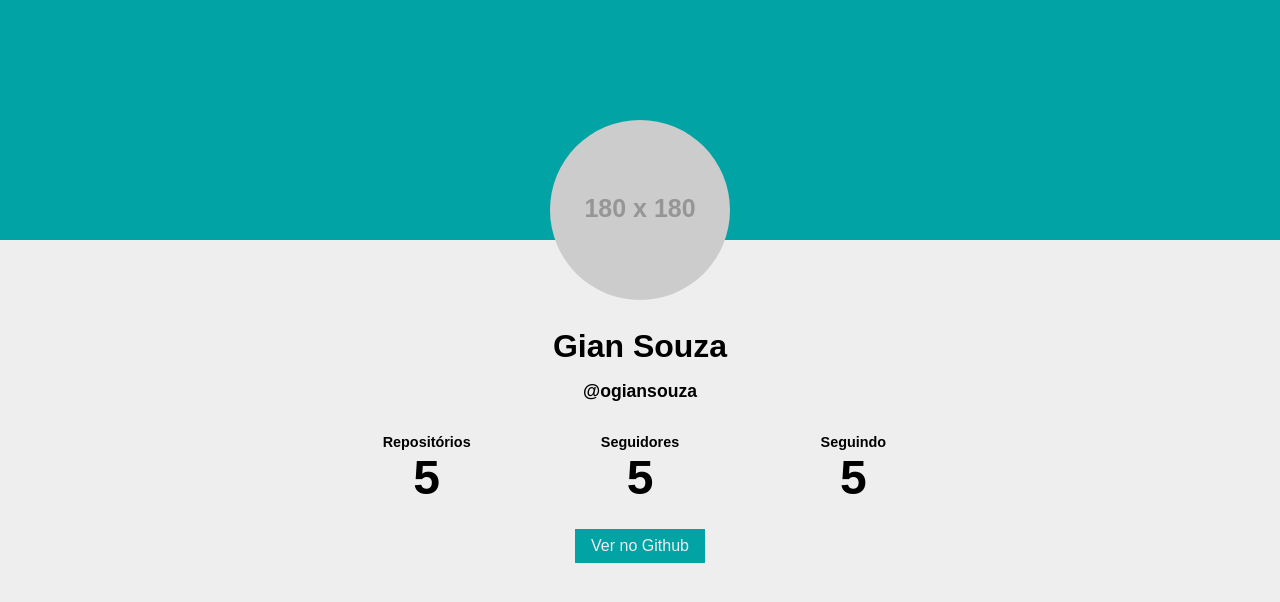
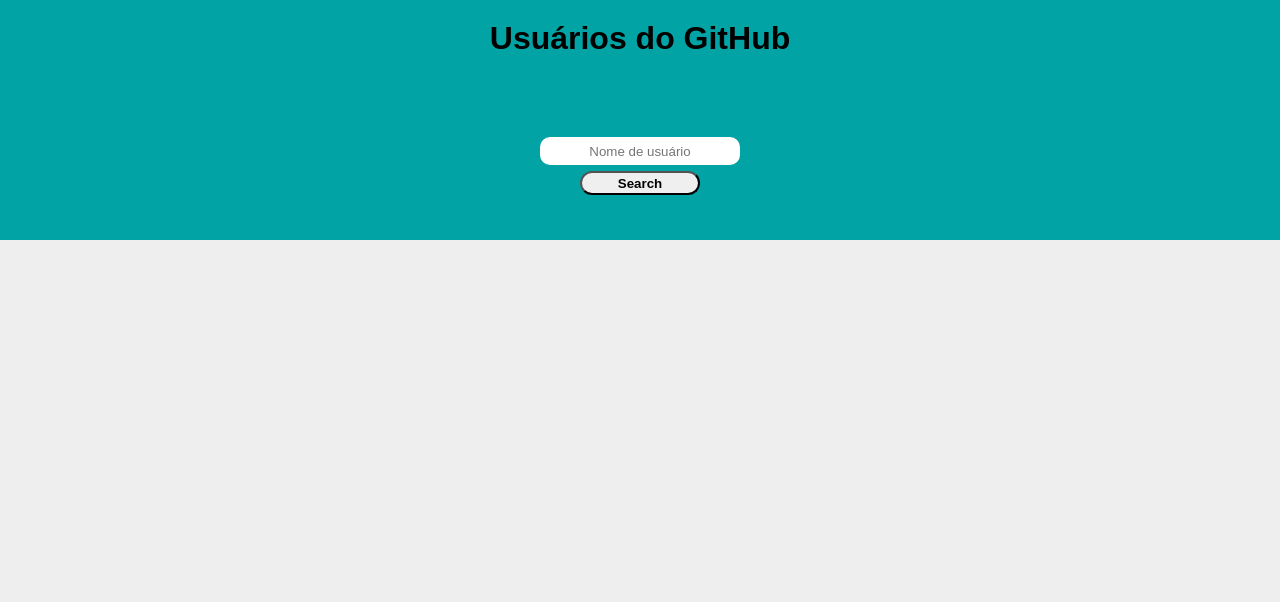
Before and after one commit to DanielMart1ns/Modulo_Front-End, a plain HTML site: page index.html in a window 1280 px wide. Drawn offline with Linux system fonts and the light colour scheme; no server answers; placeholder pictures from the web are drawn by us.

Commit message:
feat: inclusão de campo de busca

```diff
--- a/index.html
+++ b/index.html
@@ -9,25 +9,32 @@
 </head>
 <body>
     <header>
+        <h1 class="title">Usuários do GitHub</h1>
         <div class="container">
+            <form id="formulario">
+                <input type="text" id="dadosDePesquisa" placeholder="Nome de usuário" required>
+                <button type="submit">Search</button>
+            </form>
+            <div class="resultado">
                 <img id="avatar" class="profile-avatar" src="https://via.placeholder.com/180x180" alt=".">
-            <h1 id="name" class="profile-name">Gian Souza</h1>
-            <h2  id="userName" class="profile-username">@ogiansouza</h2>
+                <h1 id="name" class="profile-name">Nome</h1>
+                <h2  id="userName" class="profile-username">Nome de usuário</h2>
                 <ul class="numbers">
                     <li class="numbers-item">
                         <h4>Repositórios</h4>
-                    <span id="repos">5</span>
+                        <span id="repos">-</span>
                     </li>
                     <li class="numbers-item">
                         <h4>Seguidores</h4>
-                    <span id="followers">5</span>
+                        <span id="followers">-</span>
                     </li>
                     <li class="numbers-item">
                         <h4>Seguindo</h4>
-                    <span id="following">5</span>
+                        <span id="following">-</span>
                     </li>
                 </ul>
                 <a id="userLink" href="#" class="profile-link">Ver no Github</a>
+            </div>
         </div>
     </header>
 
--- a/main.css
+++ b/main.css
@@ -11,6 +11,10 @@
     list-style-type: none;
 }
 
+.Error{
+    background-color: rgb(255, 1, 1);
+}
+
 body {
     background-color: var(--bg-color);;
 }
@@ -19,6 +23,34 @@
     max-width: 640px;
     width: 100%;
     margin: 0 auto;
+}
+
+.title{
+    padding-top: 20px;
+}
+
+form{
+    margin-top: -40px;
+    display: flex;
+    flex-direction: column;
+    align-items: center;
+    margin-bottom: 40px;
+}
+
+form input{
+    width: 200px;
+    height: 28px;
+    border-radius: 10px;
+    border: none;
+    margin-bottom: 6px;
+    text-align: center;
+}
+
+form button{
+    width: 120px;
+    height: 24px;
+    font-weight: bold;
+    border-radius: 20px;
 }
 
 header {
@@ -30,6 +62,10 @@
 header .container {
     position: relative;
     bottom: -50%;
+}
+
+header .resultado{
+    display: none;
 }
 
 .profile-avatar {
--- a/scripts/main.js
+++ b/scripts/main.js
@@ -1,4 +1,11 @@
 document.addEventListener('DOMContentLoaded', ()=>{
+    const form = document.querySelector('#formulario')
+
+    form.addEventListener('submit', (evento)=>{
+        evento.preventDefault();
+
+        const dados = document.querySelector('#dadosDePesquisa').value
+
         const avatar = document.querySelector('#avatar')
         const name = document.querySelector('#name')
         const userName = document.querySelector('#userName')
@@ -9,7 +16,7 @@
 
         const userLink = document.querySelector('#userLink')
 
-    const http = 'https://api.github.com/users/DanielMart1ns'
+        const http = `https://api.github.com/users/${dados}`
 
         fetch(http)
             .then(function(resposta){
@@ -23,5 +30,13 @@
                     followers.innerText = json.followers
                     following.innerText = json.following
                     userLink.href = json.html_url
+
+                    document.querySelector('.resultado').style.display = 'block'
+            })
+            .catch(function(error){
+                alert(`Página não encontrada ${error}`)
+                document.querySelector('body').classList.add('Error')
+                document.querySelector('header').classList.add('Error')
             })
     })
+})
```
Lines whose indentation alone changed are shown as unchanged.
